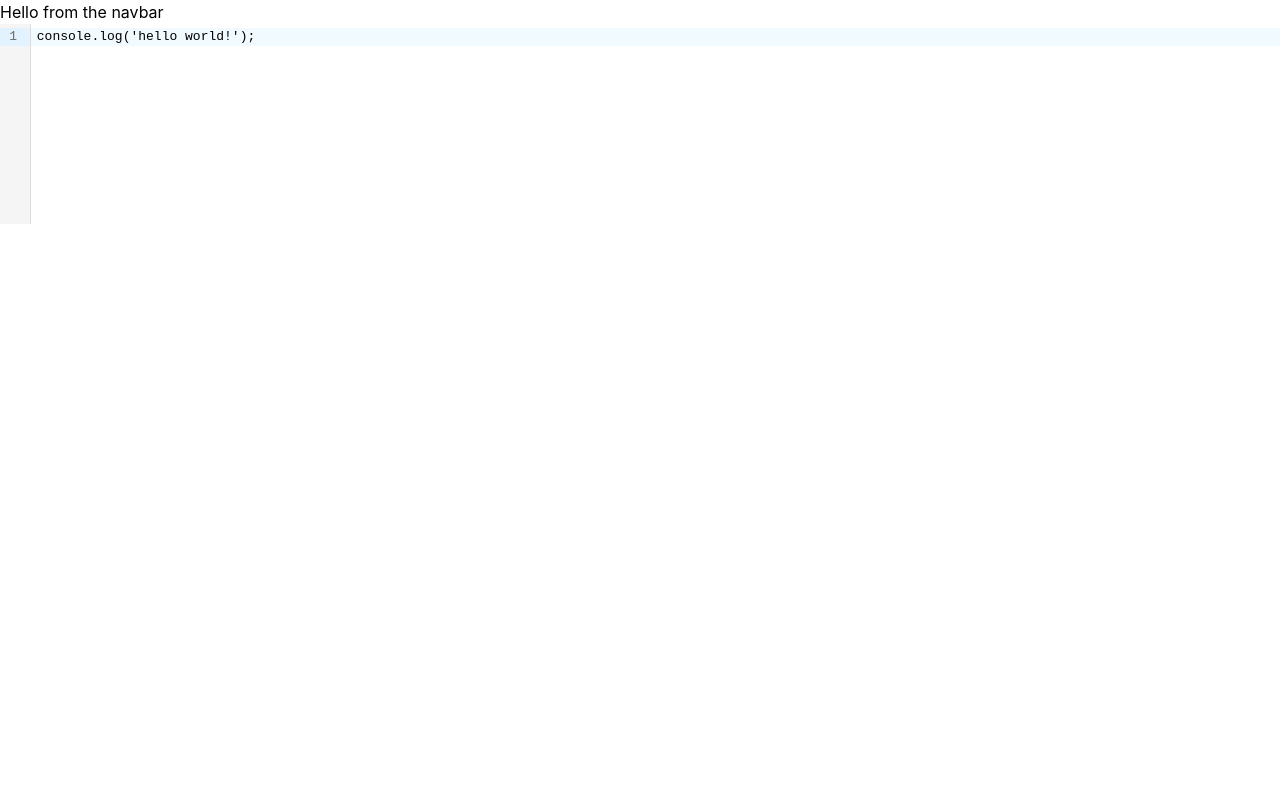
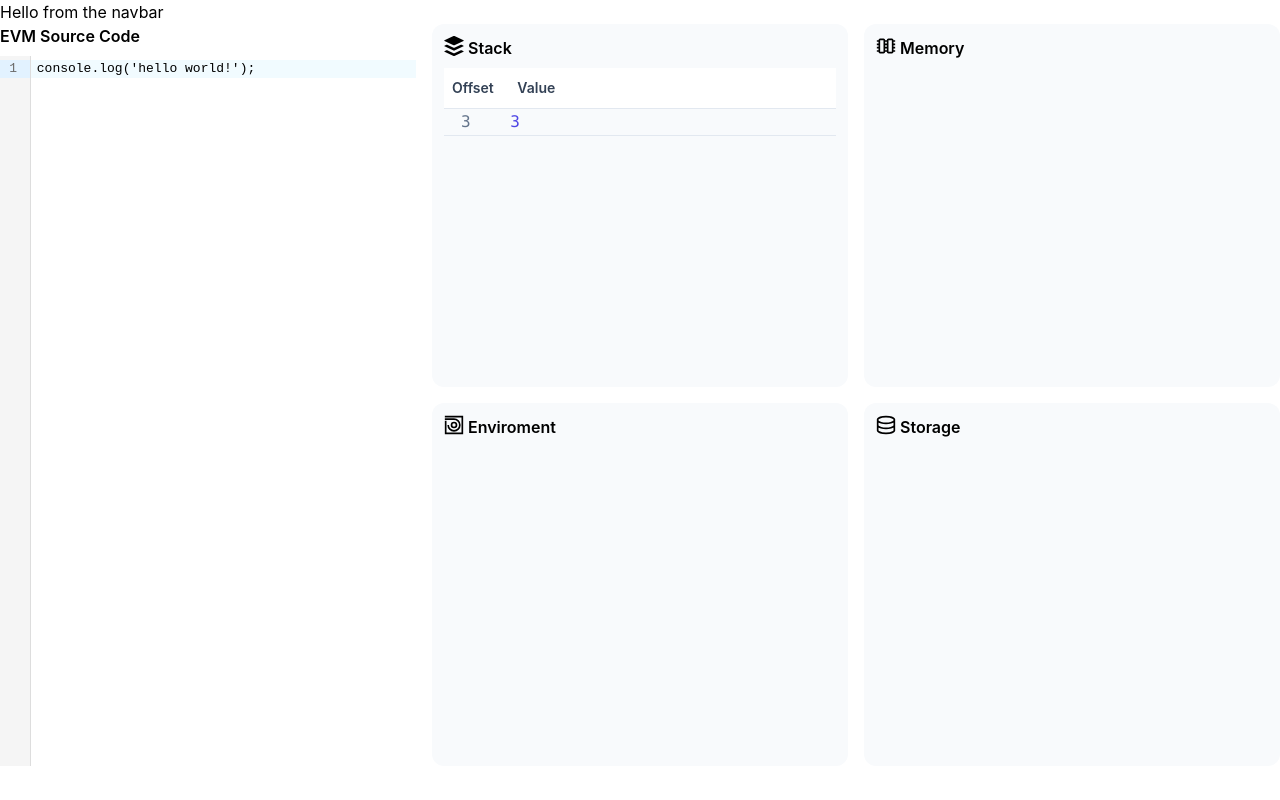
Before and after one commit to ravindranrahul/evm-emulator, a React (Create React App) app: page / in a window 1280 px wide. Built offline with nearby package versions, Linux system fonts and the light colour scheme.

Commit message:
feat: basic ui

```diff
--- a/package.json
+++ b/package.json
@@ -13,6 +13,7 @@
     "@uiw/react-codemirror": "^4.20.2",
     "react": "^18.2.0",
     "react-dom": "^18.2.0",
+    "react-icons": "^4.9.0",
     "react-scripts": "5.0.1",
     "typescript": "^4.9.5",
     "web-vitals": "^2.1.4"
--- a/src/App.tsx
+++ b/src/App.tsx
@@ -1,11 +1,25 @@
 import './App.css';
 import { Code } from './components/Code';
+import { Environment } from './components/Environment';
+import { Memory } from './components/Memory';
 import { Navbar } from './components/Navbar';
+import { Stack } from './components/Stack';
+import { Storage } from './components/Storage';
 function App() {
   return (
     <div className="App">
       <Navbar />
-      <Code />
+      <div className='grid grid-cols-3 gap-4'>
+        <Code />
+        <div className='grid grid-rows-2 gap-4'>
+          <Stack />
+          <Environment />
+        </div>
+        <div className='grid grid-rows-2 gap-4'>
+          <Memory />
+          <Storage />
+        </div>
+      </div>
     </div>
   );
 }
--- a/src/components/Code.tsx
+++ b/src/components/Code.tsx
@@ -1,11 +1,13 @@
 import CodeMirror from '@uiw/react-codemirror';
+import { Title } from './ui/Title';
 
 export const Code = (props : {}) => {
   return (
     <div>
+     <Title> EVM Source Code </Title>
      <CodeMirror
       value="console.log('hello world!');"
-      height="200px"
+      height="calc(100vh - 90px)"
     />
     </div>
   )
--- /dev/null
+++ b/src/components/Environment.tsx
@@ -0,0 +1,15 @@
+import React from "react";
+import { GrTapeOption } from "react-icons/gr";
+import { Card } from "./ui/Card";
+import { Title } from "./ui/Title";
+
+export const Environment = (props: {}) => {
+  return (
+    <Card>
+      <Title>
+        <GrTapeOption size={20} className="mr-1" />
+        Enviroment
+      </Title>
+    </Card>
+  );
+};
--- /dev/null
+++ b/src/components/Memory.tsx
@@ -0,0 +1,14 @@
+import React from 'react'
+import { GrMemory } from 'react-icons/gr'
+import { Card } from './ui/Card'
+import { Title } from './ui/Title'
+
+export const Memory = (props : {}) => {
+  return (
+    <Card>
+     <Title>
+        <GrMemory size={20} className="mr-1" /> Memory
+      </Title>
+    </Card>
+  )
+}
--- /dev/null
+++ b/src/components/Stack.tsx
@@ -0,0 +1,18 @@
+import React from "react";
+import { Card } from "./ui/Card";
+import { Table } from "./ui/Table";
+import { Title } from "./ui/Title";
+import { GrStackOverflow } from "react-icons/gr";
+
+export const Stack = (props: {}) => {
+  let stack = [{ offset: 1, value: "3" }];
+
+  return (
+    <Card>
+      <Title>
+        <GrStackOverflow size={20} className="mr-1" /> Stack
+      </Title>
+      <Table rows={stack} />
+    </Card>
+  );
+};
--- /dev/null
+++ b/src/components/Storage.tsx
@@ -0,0 +1,15 @@
+import React from "react";
+import { GrStorage } from "react-icons/gr";
+import { Card } from "./ui/Card";
+import { Title } from "./ui/Title";
+
+export const Storage = (props: {}) => {
+  return (
+    <Card>
+      <Title>
+        <GrStorage size={20} className="mr-1" />
+        Storage
+      </Title>
+    </Card>
+  );
+};
--- /dev/null
+++ b/src/components/ui/Card.tsx
@@ -0,0 +1,9 @@
+import React from 'react'
+
+export const Card = ({children} : any) => {
+  return (
+    <div className='not-prose relative bg-slate-50 rounded-xl overflow-hidden dark:bg-slate-800/25 p-3'>
+      {children}
+    </div>
+  )
+}
--- /dev/null
+++ b/src/components/ui/Table.tsx
@@ -0,0 +1,48 @@
+import React from "react";
+type Row = {
+  offset: number;
+  value: string;
+};
+
+const headings = ["Offset", "Value"];
+export const Table = ({ rows }: { rows: Row[] }) => {
+  return (
+    <div>
+      <div className="overflow-x-auto flex -mx-4 sm:-mx-6 md:mx-0">
+        <div className="flex-none min-w-full px-4 sm:px-6 md:px-0 overflow-hidden lg:overflow-auto max-h-96 lg:max-h-96">
+          <table className="w-full text-left border-collapse">
+            <thead>
+              <tr>
+                {headings.map((heading: string) => (
+                  <th className="sticky z-10 top-0 text-sm leading-6 font-semibold text-slate-700 bg-white p-0 dark:bg-slate-900 dark:text-slate-300">
+                    <div className="py-2 pl-2 border-b border-slate-200 dark:border-slate-400/20">
+                      {heading}
+                    </div>
+                  </th>
+                ))}
+              </tr>
+            </thead>
+            <tbody className="align-baseline">
+              {rows.map((row) => (
+                  <tr>
+                    <td
+                      className="w-1/6 border-b border-slate-200 font-mono text-slate-500"
+                    >
+                    <span className="pl-4">
+                      {row.value}
+                      </span>
+                    </td>
+                    <td
+                      className="border-b border-slate-200 font-mono leading-6 text-indigo-600 whitespace-pre"
+                    >
+                      {row.value}
+                    </td>
+                  </tr>
+                ))}
+            </tbody>
+          </table>
+        </div>
+      </div>
+    </div>
+  );
+};
--- /dev/null
+++ b/src/components/ui/Title.tsx
@@ -0,0 +1,9 @@
+import React from 'react'
+
+export const Title = ({children} : {children:any}) => {
+  return (
+   <h3 className='font-semibold text-md hidden xl:inline-flex mb-2'>
+      {children}
+   </h3>
+  )
+}
```
Also changed, not shown: 1 other file (tests, documents, lock files or other folders).
